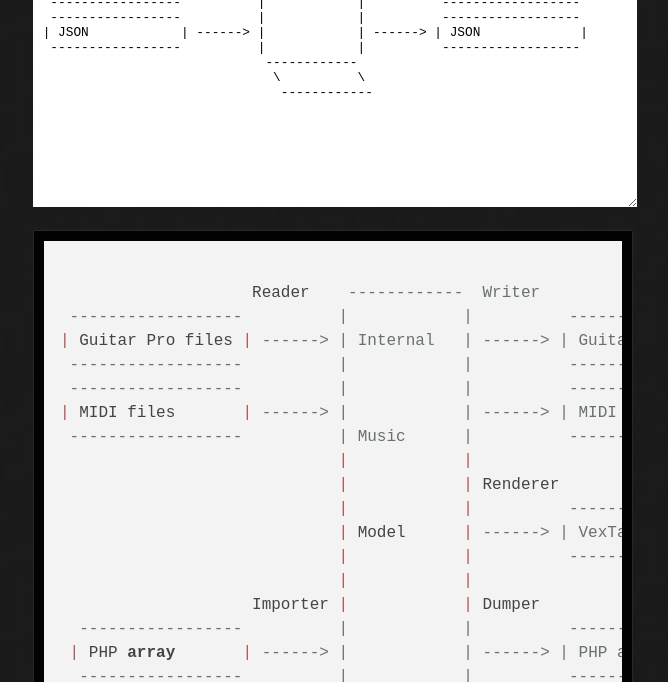
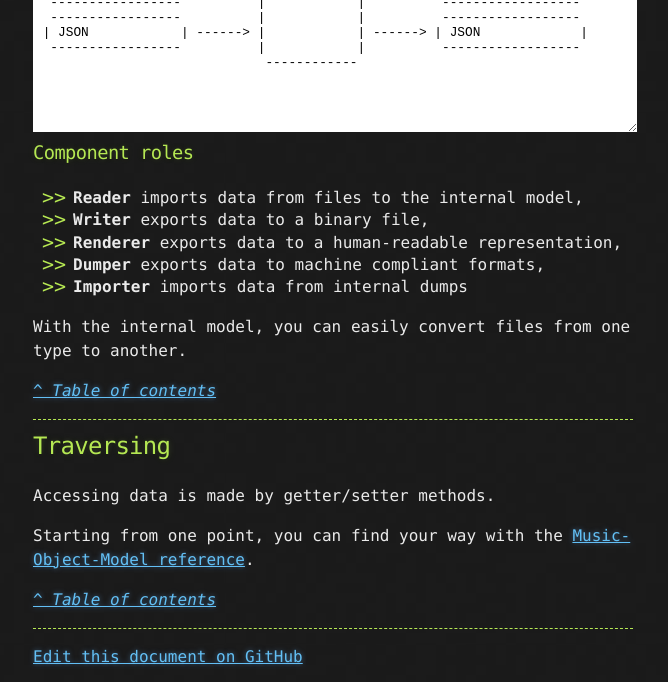
Before and after one commit to stdtabs/stdtabs.github.io, a Jekyll site: the page built from docs/basics.md, in a window 1280 px wide and 1400 px high, scrolled down 6272 px, cut to the strip 0-682 px from the top of the window. Shown: the whole strip, without its empty margins (307-975 px from the left). Built offline with Jekyll 4.4.1, drawn with Linux system fonts in a browser that asks for light colours; nearby versions of some CDN libraries; some of the changed text lies outside the part shown.

Commit message:
Update architecture

````diff
--- a/docs/basics.md
+++ b/docs/basics.md
@@ -259,39 +259,6 @@
 
 {% include_relative basics/architecture-schema.html %}
 
-```shell
-
-                    Reader    ------------  Writer
- ------------------          |            |          ------------------
-| Guitar Pro files | ------> | Internal   | ------> | Guitar Pro files |
- ------------------          |            |          ------------------
- ------------------          |            |          ------------------
-| MIDI files       | ------> |            | ------> | MIDI files       |
- ------------------          | Music      |          ------------------
-                             |            |
-                             |            | Renderer
-                             |            |          ------------------
-                             | Model      | ------> | VexTab           |
-                             |            |          ------------------
-                             |            |
-                    Importer |            | Dumper
-  -----------------          |            |          ------------------
- | PHP array       | ------> |            | ------> | PHP array        |
-  -----------------          |            |          ------------------
-  -----------------          |            |          ------------------
- | XML             | ------> |            | ------> | XML              |
-  -----------------          |            |          ------------------
-  -----------------          |            |          ------------------
- | YAML            | ------> |            | ------> | YAML             |
-  -----------------          |            |          ------------------
-  -----------------          |            |          ------------------
- | JSON            | ------> |            | ------> | JSON             |
-  -----------------          |            |          ------------------
-                              ------------
-                               \          \
-                                ------------
-```
-
 ### Component roles
 
 - __Reader__ imports data from files to the internal model,
--- a/docs/basics/architecture-schema.html
+++ b/docs/basics/architecture-schema.html
@@ -1,5 +1,5 @@
 
-<textarea style="border: none; font-size: 0.8em; width: 100%" rows="38">
+<textarea style="border: none; font-size: 0.8em; width: 100%" rows="33">
 
                     Reader    ------------  Writer
  ------------------          |            |          ------------------
@@ -28,7 +28,5 @@
  | JSON            | ------> |            | ------> | JSON             |
   -----------------          |            |          ------------------
                               ------------
-                               \          \
-                                ------------
 
 </textarea>
````
